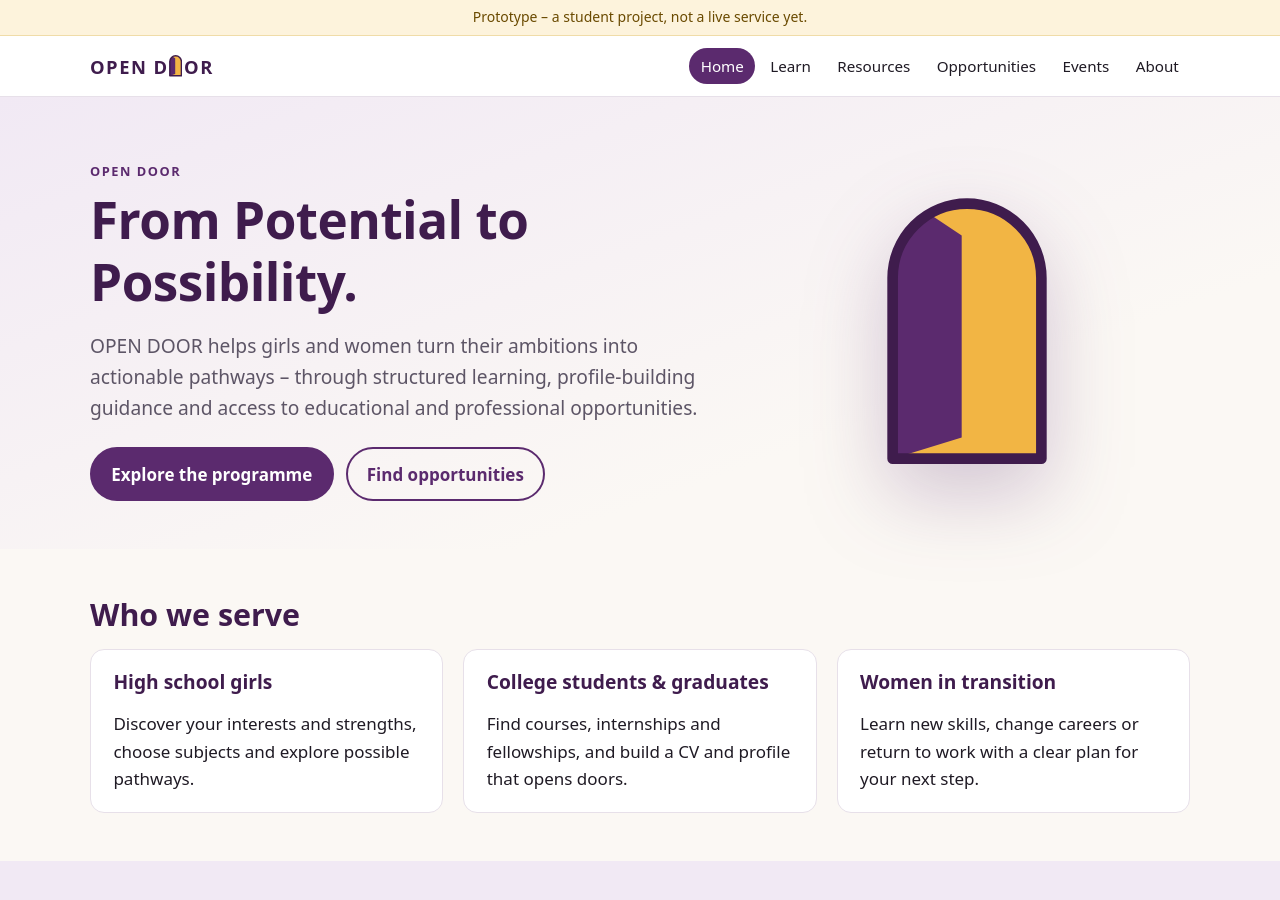
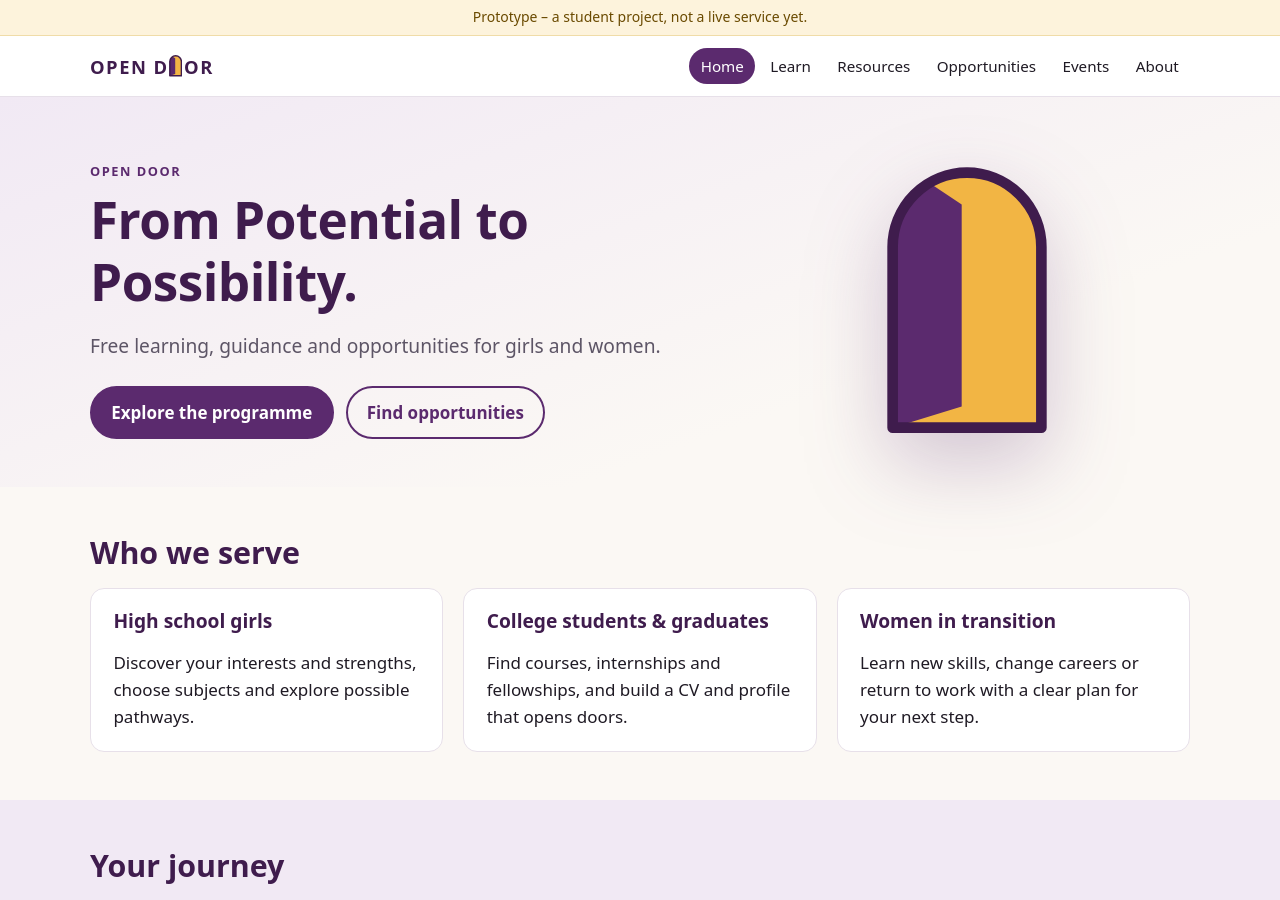
Before and after one commit to opendoor-dfc/open-door, a Jekyll site: the page built from index.md, in a window 1280 px wide and 900 px high. Built offline with Jekyll 4.4.1, drawn with Linux system fonts in a browser that asks for light colours.

Commit message:
Shorten home page introduction
Co-Authored-By: Claude Opus 5.5 <noreply@anthropic.com>
Claude-Session: https://claude.ai/code/session_01YYaMm9DFFrhmHy5i2wuCDX

```diff
--- a/index.md
+++ b/index.md
@@ -2,10 +2,7 @@
 layout: home
 title: Home
 headline: From Potential to Possibility.
-intro: >-
-  OPEN DOOR helps girls and women turn their ambitions into actionable pathways –
-  through structured learning, profile-building guidance and access to educational
-  and professional opportunities.
+intro: Free learning, guidance and opportunities for girls and women.
 audiences:
   - title: High school girls
     text: Discover your interests and strengths, choose subjects and explore possible pathways.
```
